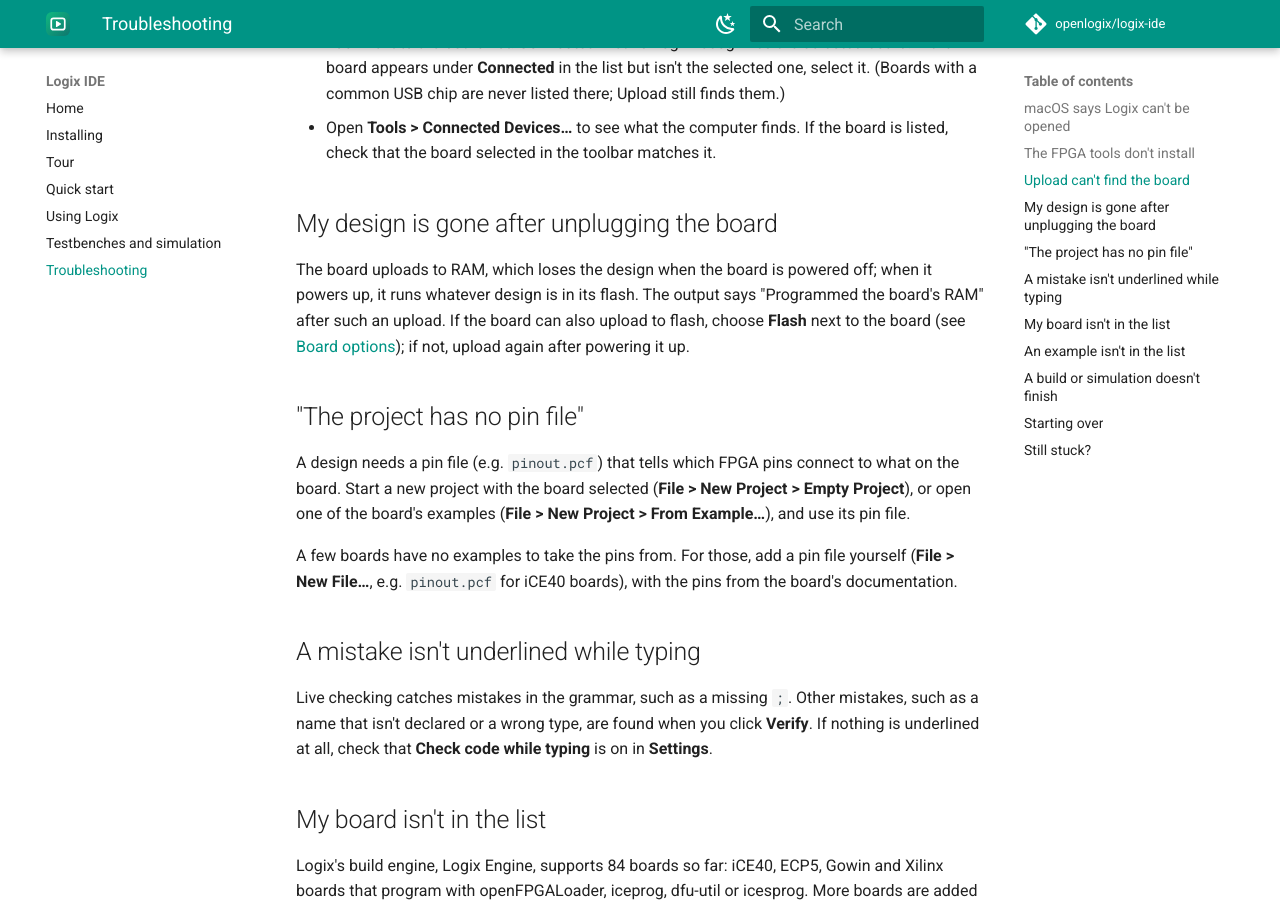
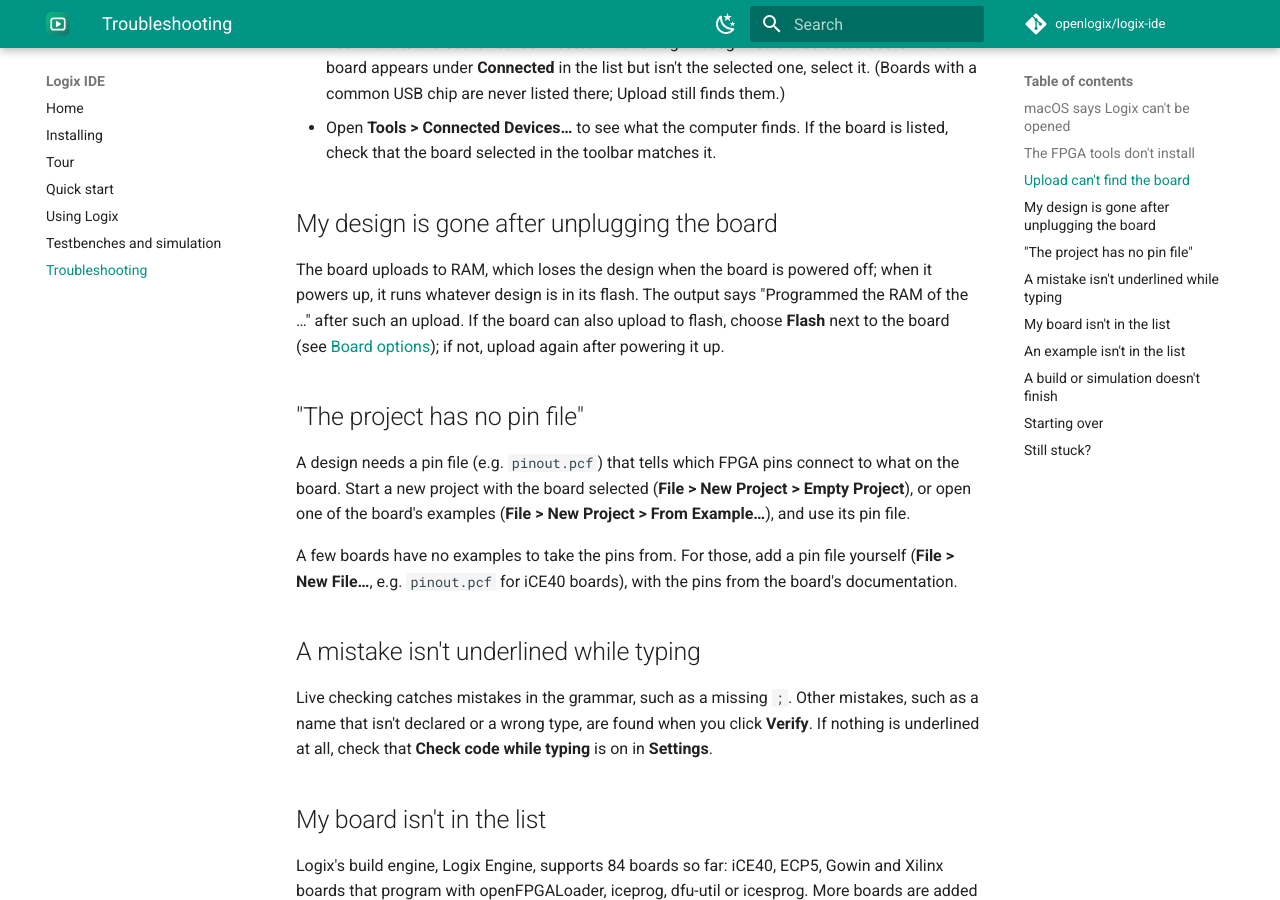
Before and after one commit to openlogix/logix-ide, an MkDocs documentation site: the page built from docs/troubleshooting.md, in a window 1280 px wide and 900 px high, scrolled down 650 px. Built offline with MkDocs 1.6.1 and Material for MkDocs 9.7.7, drawn with Linux system fonts in a browser that asks for light colours; comment, search, counter and statistics services are not loaded.

Commit message:
Upload lines name the board (engine 2026-11-04): fake backend, tests, docs
Co-Authored-By: Claude Opus 5.5 <noreply@anthropic.com>

```diff
--- a/docs/troubleshooting.md
+++ b/docs/troubleshooting.md
@@ -33,7 +33,7 @@ click **Retry**.
 
 The board uploads to RAM, which loses the design when the board is powered
 off; when it powers up, it runs whatever design is in its flash. The output
-says "Programmed the board's RAM" after such an upload. If the board can also upload to
+says "Programmed the RAM of the …" after such an upload. If the board can also upload to
 flash, choose **Flash** next to the board (see
 [Board options](using-logix.md#board-options)); if not, upload again after
 powering it up.
```
Also changed, not shown: CLAUDE.md (+1 -1 lines), 2 other files.
